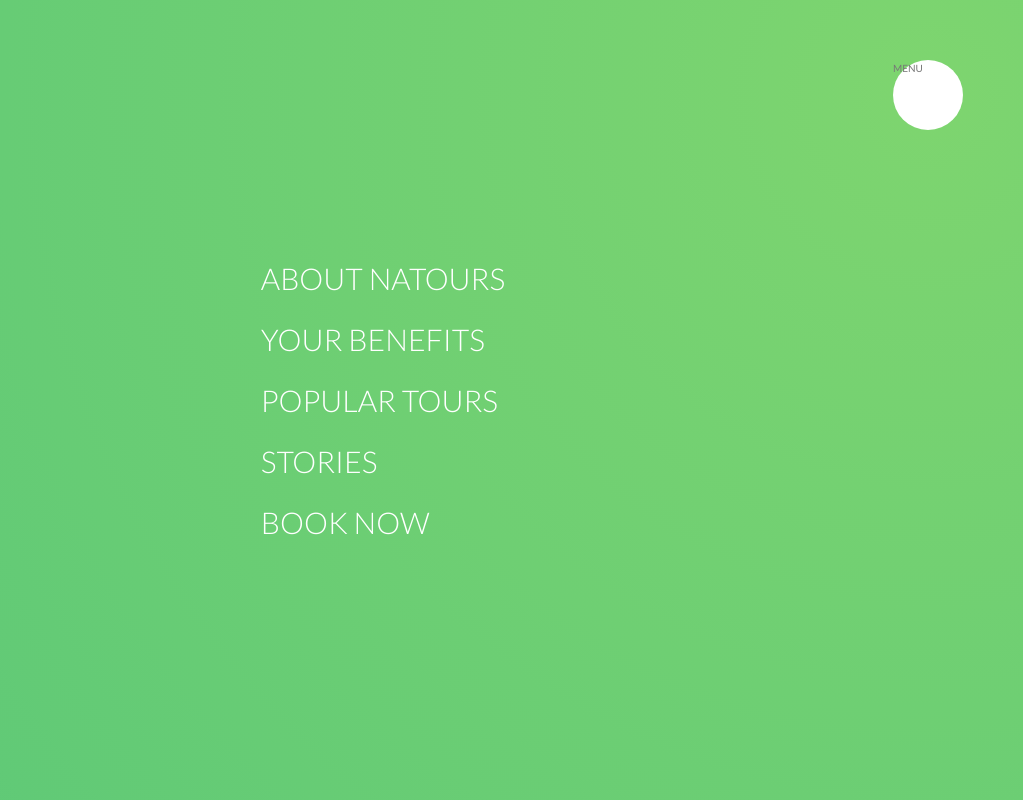
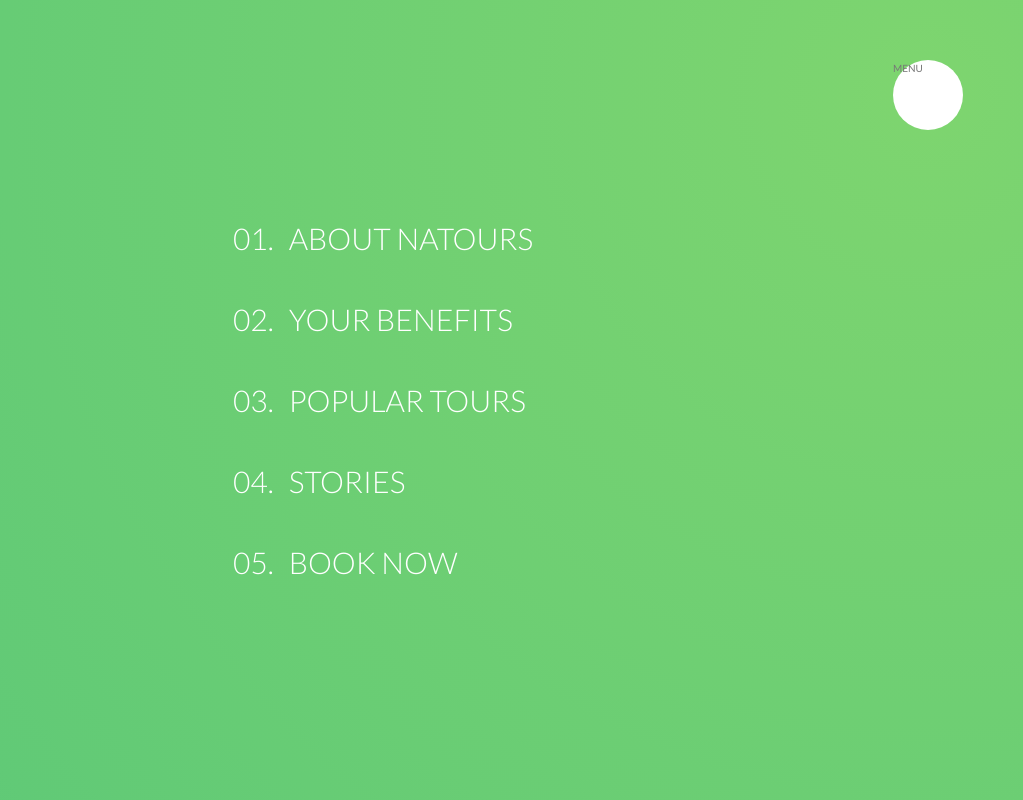
Before and after one commit to locaulker/natours-project, a website: page index.html in a window 1280 px wide. Shown: the top 800 px of the page, without its empty margins (257-1280 px from the left). Drawn offline with Linux system fonts and the light colour scheme.

Commit message:
completed main navigation

```diff
--- a/index.html
+++ b/index.html
@@ -23,19 +23,25 @@
       <nav class="navigation__nav">
         <ul class="navigation__list">
           <li class="navigation__item">
-            <a href="#" class="navigation__link">About Natours</a>
+            <a href="#" class="navigation__link"
+              ><span>01.</span>About Natours</a
+            >
           </li>
           <li class="navigation__item">
-            <a href="#" class="navigation__link">Your Benefits</a>
+            <a href="#" class="navigation__link"
+              ><span>02.</span>Your Benefits</a
+            >
           </li>
           <li class="navigation__item">
-            <a href="#" class="navigation__link">Popular Tours</a>
+            <a href="#" class="navigation__link"
+              ><span>03.</span>Popular Tours</a
+            >
           </li>
           <li class="navigation__item">
-            <a href="#" class="navigation__link">Stories</a>
+            <a href="#" class="navigation__link"><span>04.</span>Stories</a>
           </li>
           <li class="navigation__item">
-            <a href="#" class="navigation__link">Book Now</a>
+            <a href="#" class="navigation__link"><span>05.</span>Book Now</a>
           </li>
         </ul>
       </nav>
--- a/sass/layout/_navigation.scss
+++ b/sass/layout/_navigation.scss
@@ -52,10 +52,35 @@
   }
 
   &__link {
-    font-size: 3rem;
-    font-weight: 300;
-    color: $color-white;
-    text-decoration: none;
-    text-transform: uppercase;
+    &:link,
+    &:visited {
+      display: inline-block;
+      font-size: 3rem;
+      font-weight: 300;
+      padding: 1rem 2rem;
+      color: $color-white;
+      text-decoration: none;
+      text-transform: uppercase;
+      background-image: linear-gradient(
+        120deg,
+        transparent 0%,
+        transparent 50%,
+        $color-white 50%
+      );
+      background-size: 225%;
+      transition: all 0.4s;
+    }
+
+    span {
+      margin-right: 1.5rem;
+      display: inline-block;
+    }
+
+    &:hover,
+    &:active {
+      background-position: 100%;
+      color: $color-primary;
+      transform: translateX(1rem);
+    }
   }
 }
```
Also changed, not shown: css/style.css.
